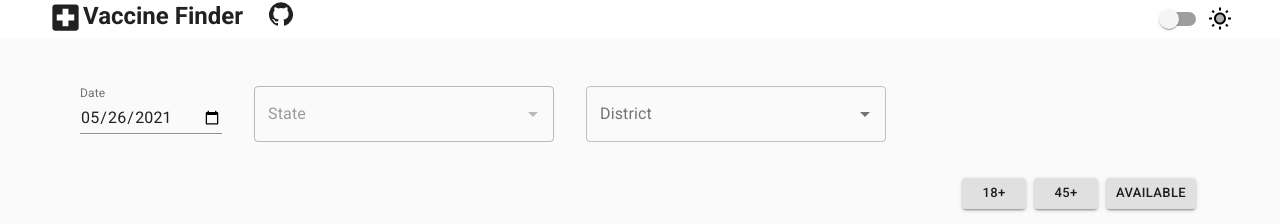
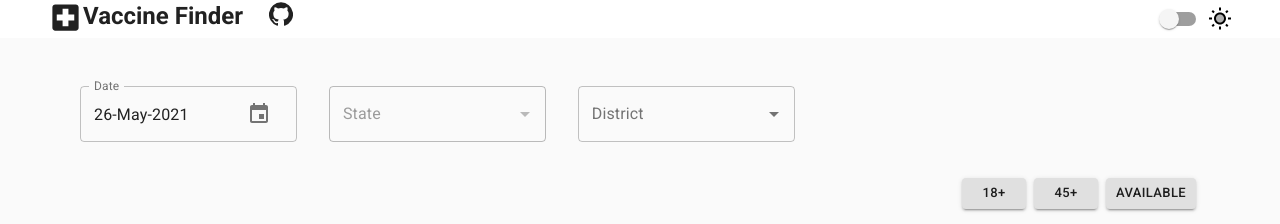
Before and after one commit to lokeshpathrabe/vaccine-finder, a React (Create React App) app: page / in a window 1280 px wide. Shown: the top 224 px of the page. Built offline with nearby package versions, Linux system fonts and the light colour scheme; no server answers.

Commit message:
fix: #1: Back dates should be disable from the date picker

```diff
--- a/package.json
+++ b/package.json
@@ -3,13 +3,15 @@
   "version": "0.1.0",
   "private": true,
   "dependencies": {
+    "@date-io/date-fns": "1.x",
     "@material-ui/core": "^4.11.4",
     "@material-ui/icons": "^4.11.2",
     "@material-ui/lab": "^4.0.0-alpha.58",
+    "@material-ui/pickers": "^3.3.10",
     "@testing-library/jest-dom": "^5.11.4",
     "@testing-library/react": "^11.1.0",
     "@testing-library/user-event": "^12.1.10",
-    "date-fns": "^2.21.3",
+    "date-fns": "^2.22.1",
     "react": "^17.0.2",
     "react-dom": "^17.0.2",
     "react-query": "^3.16.0",
--- a/src/components/filters.js
+++ b/src/components/filters.js
@@ -1,4 +1,4 @@
-import React, { useEffect, useState } from "react";
+import React, { useState } from "react";
 import { Grid, TextField } from "@material-ui/core";
 import {
   ABOVE_AGE_18,
@@ -7,11 +7,10 @@ import {
 } from "../queries/useFilteredSlots";
 import { useDistricts } from "../queries/useDistricts";
 import { useStates } from "../queries/useStates";
-import { useQuery, useQueryClient } from "react-query";
 import Button from "@material-ui/core/Button";
 import { makeStyles } from "@material-ui/core/styles";
 import Autocomplete from "@material-ui/lab/autocomplete";
-import { formatDate } from "../utils";
+import { KeyboardDatePicker } from '@material-ui/pickers';
 
 const useStyles = makeStyles((theme) => ({
   filterContainer: {
@@ -66,35 +65,36 @@ const Filters = ({ filters, setFilters }) => {
       <Grid
         className={styles.filterRow}
         container
-        xs={12}
         justify="flex-start"
-        spacing={4}
       >
-        <Grid item>
-          <TextField
+        <Grid container item xs={12} md={10} lg={8} spacing={4}>
+          <Grid item xs={12} sm={4}>
+            <KeyboardDatePicker
               id="date"
               label="Date"
-            type="date"
-            value={filters.date && formatDate(filters.date, "yyyy-MM-dd")}
-            InputLabelProps={{
-              shrink: true,
-            }}
-            onChange={(e) => {
-              console.log("date value", e);
-              setFilters({ ...filters, date: e.target.valueAsDate });
+              fullWidth
+              value={filters.date}
+              format="dd-MMM-yyyy"
+              variant="inline"
+              inputVariant="outlined"
+              disablePast
+              autoOk
+              InputAdornmentProps={{ position: "end" }}
+              onChange={(dateVal) => {
+                setFilters({ ...filters, date: dateVal });
               }}
             />
           </Grid>
-        <Grid item>
+          <Grid item xs={12} sm={4}>
             <Autocomplete
               id="states"
+              fullWidth
               disabled={isLoadingStates}
               options={states}
               getOptionLabel={(option) => option.state_name}
               getOptionSelected={(option, value) =>
                 option.state_id === value.state_id
               }
-            style={{ width: 300 }}
               renderInput={(params) => (
                 <TextField {...params} label="State" variant="outlined" />
               )}
@@ -104,17 +104,17 @@ const Filters = ({ filters, setFilters }) => {
             />
           </Grid>
 
-        <Grid item>
+          <Grid item xs={12} sm={4}>
             <Autocomplete
               key={filters?.state?.state_id || 0}
               id="district"
+              fullWidth
               disabled={isLoadingDistricts}
               options={districts}
               getOptionLabel={(option) => option.district_name}
               getOptionSelected={(option, value) =>
                 option.district_id === value.district_id
               }
-            style={{ width: 300 }}
               renderInput={(params) => (
                 <TextField {...params} label="District" variant="outlined" />
               )}
@@ -122,6 +122,7 @@ const Filters = ({ filters, setFilters }) => {
                 setFilters({ ...filters, district: newValue });
               }}
             />
+          </Grid>
         </Grid>
       </Grid>
       <Grid className={styles.filterRow} container xs={12} justify="flex-end">
--- a/src/index.js
+++ b/src/index.js
@@ -8,6 +8,8 @@ import { QueryClient, QueryClientProvider } from "react-query";
 import { createMuiTheme, ThemeProvider } from "@material-ui/core/styles";
 import { light_theme, dark_theme } from "./theme";
 import Header from "./components/header";
+import { MuiPickersUtilsProvider } from '@material-ui/pickers';
+import DateFnsUtils from '@date-io/date-fns';
 
 const themeMap = {
   light: light_theme,
@@ -22,8 +24,10 @@ const Layout = () => {
     <React.StrictMode>
       <QueryClientProvider client={queryClient}>
         <ThemeProvider theme={createMuiTheme(themeMap[theme])}>
-          <Header theme={theme} setTheme={setTheme} />
-          <App />
+          <MuiPickersUtilsProvider utils={DateFnsUtils}>
+            <Header theme={theme} setTheme={setTheme} />
+            <App />
+          </MuiPickersUtilsProvider>
         </ThemeProvider>
         <ReactQueryDevtools />
       </QueryClientProvider>
```
Also changed, not shown: 1 other file (tests, documents, lock files or other folders). Lines whose indentation alone changed are shown as unchanged.
